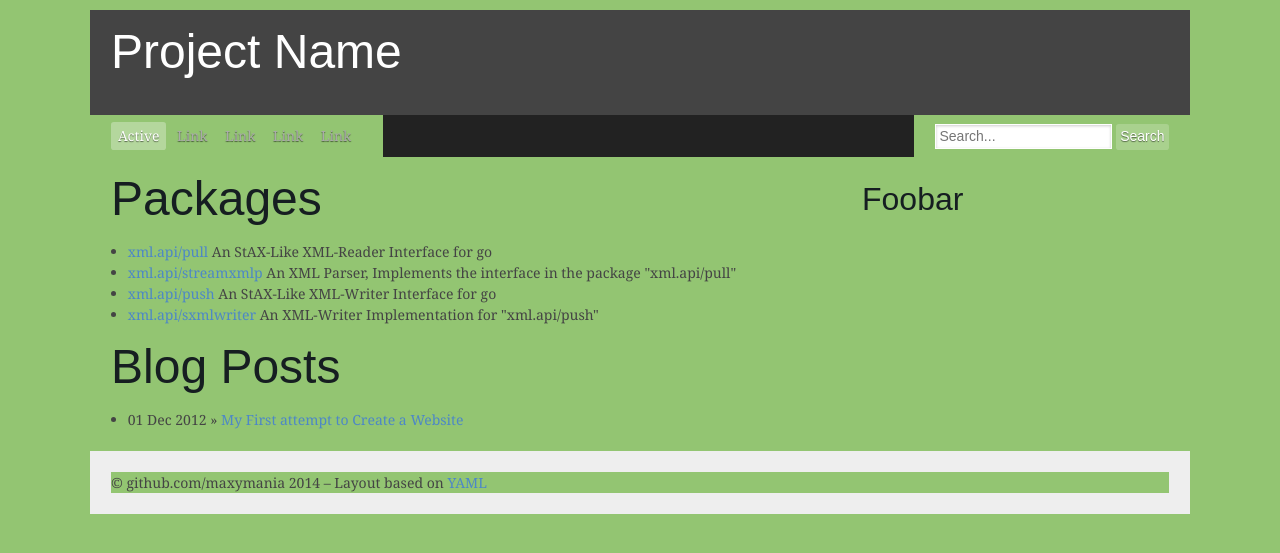
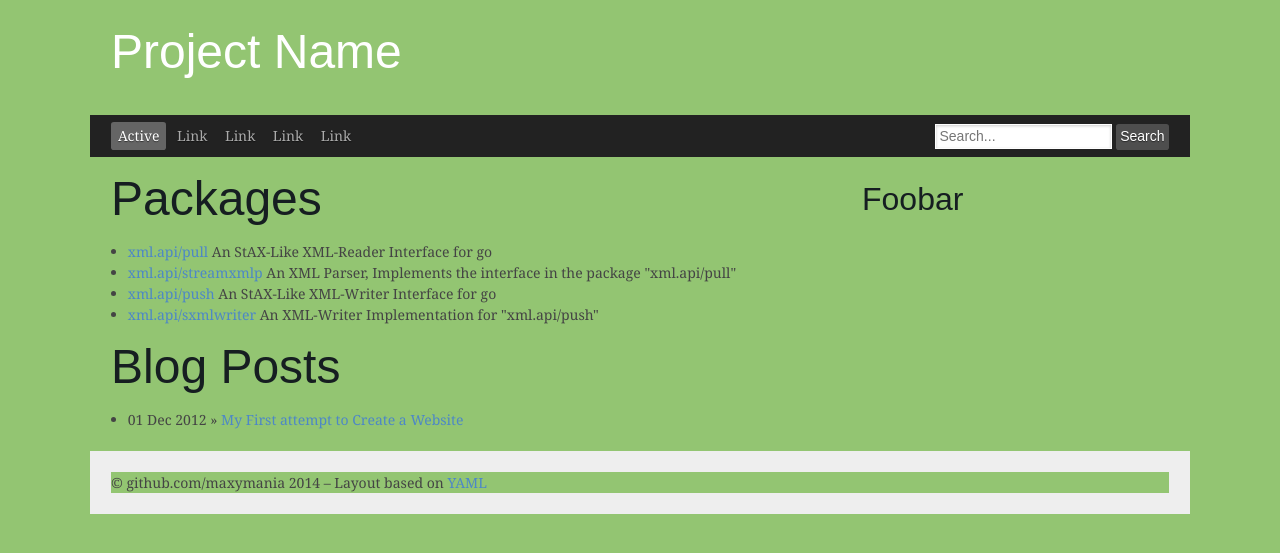
Before and after one commit to maxymania/anarchistic-mail, a Jekyll site: the page built from index.html, in a window 1280 px wide. Shown: the top 553 px of the page. Built offline with Jekyll 4.4.1, drawn with Linux system fonts in a browser that asks for light colours; Markdown is read by kramdown in place of the engine named in the settings.

Commit message:
Update screen.css

```diff
--- a/css/screen.css
+++ b/css/screen.css
@@ -1,5 +1,8 @@
 @media screen {
-  body, * {
+  body, header, footer * {
    background: #93C572 /* http://en.wikipedia.org/wiki/Chartreuse_(color)#Pistachio */
   }
+  header, footer {
+    color #000
+  }
 }
```
